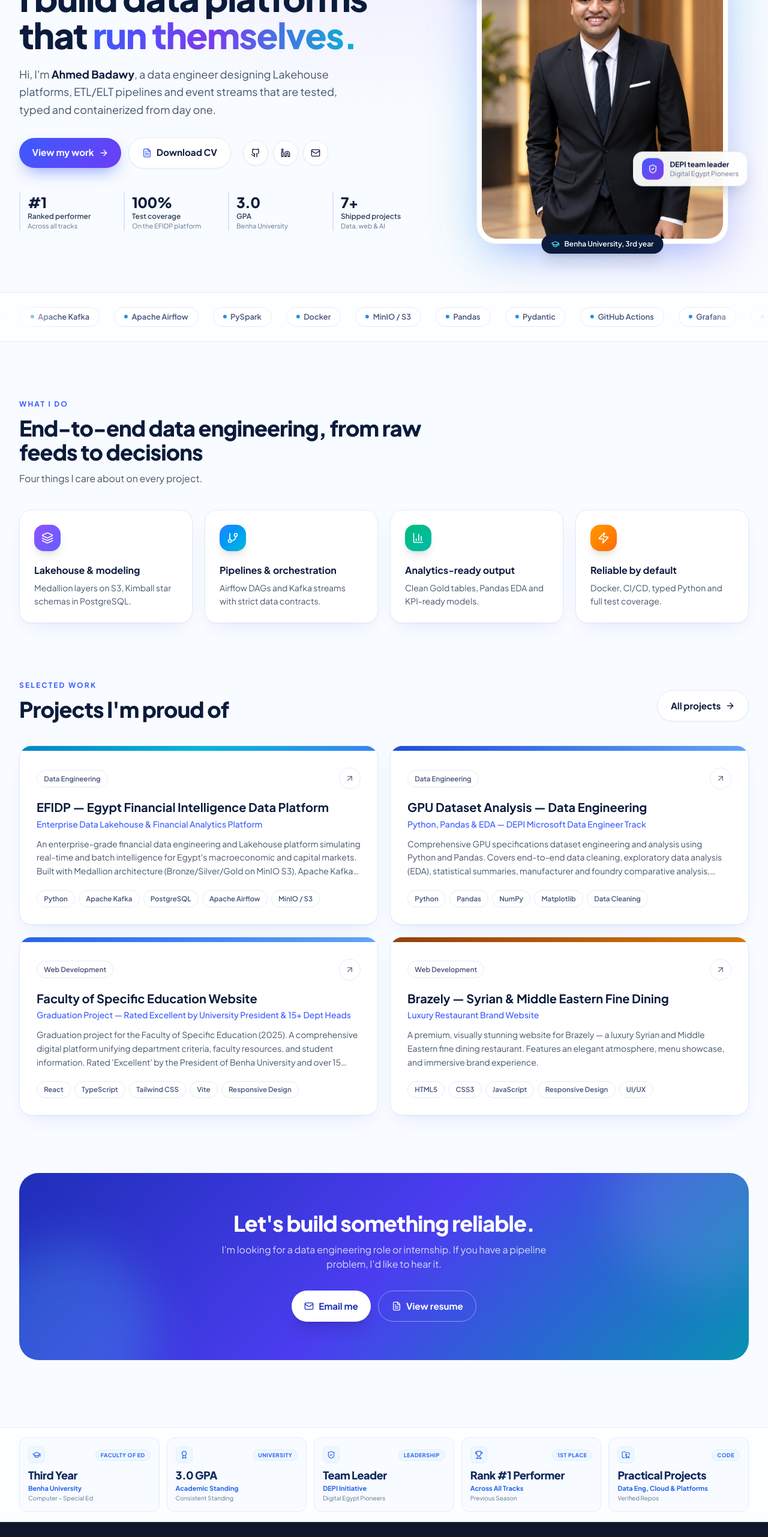
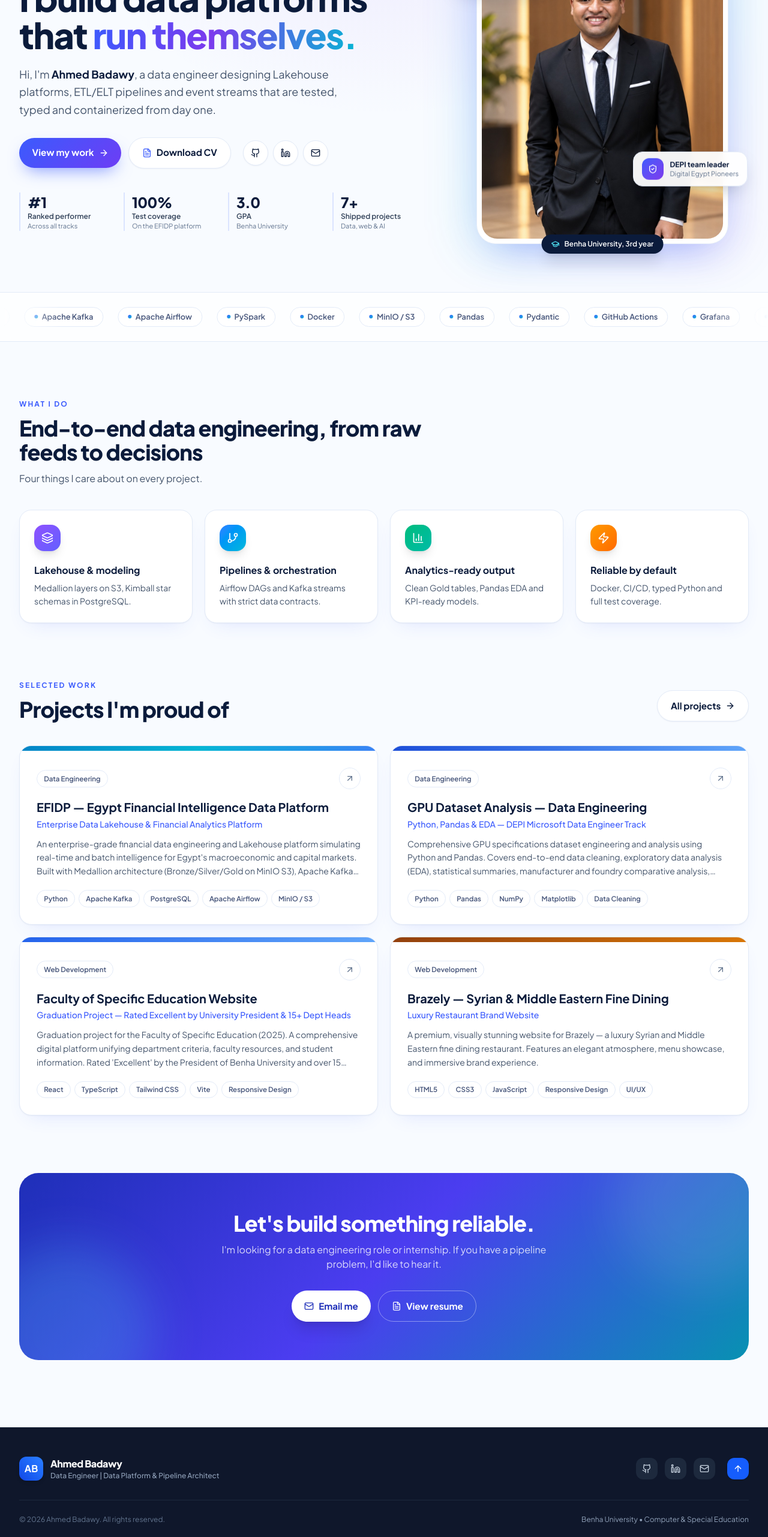
Before and after one commit to ahmedbadawix77x-gif/ahmed-badawy-portfolio, a React (Vite) app: page /#/ in a window 1280 px wide. Shown: the part 234-2797 px from the top of the page at 60% size. Built offline with nearby package versions, Linux system fonts and the light colour scheme.

Commit message:
Light redesign: home page renders the new landing
Removed QuickStats component from HomePage.

```diff
--- a/src/pages/HomePage.tsx
+++ b/src/pages/HomePage.tsx
@@ -1,16 +1,10 @@
 import React from 'react';
 import { Hero } from '../components/Hero';
-import { QuickStats } from '../components/QuickStats';
 
 interface HomePageProps {
   onOpenResume: () => void;
 }
 
 export const HomePage: React.FC<HomePageProps> = ({ onOpenResume }) => {
-  return (
-    <>
-      <Hero onOpenResume={onOpenResume} />
-      <QuickStats />
-    </>
-  );
+  return <Hero onOpenResume={onOpenResume} />;
 };
```
